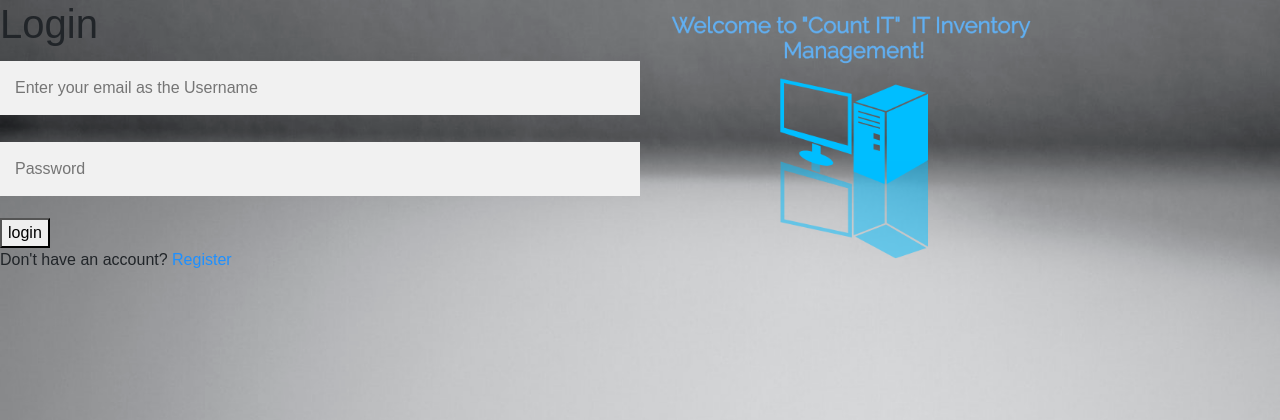
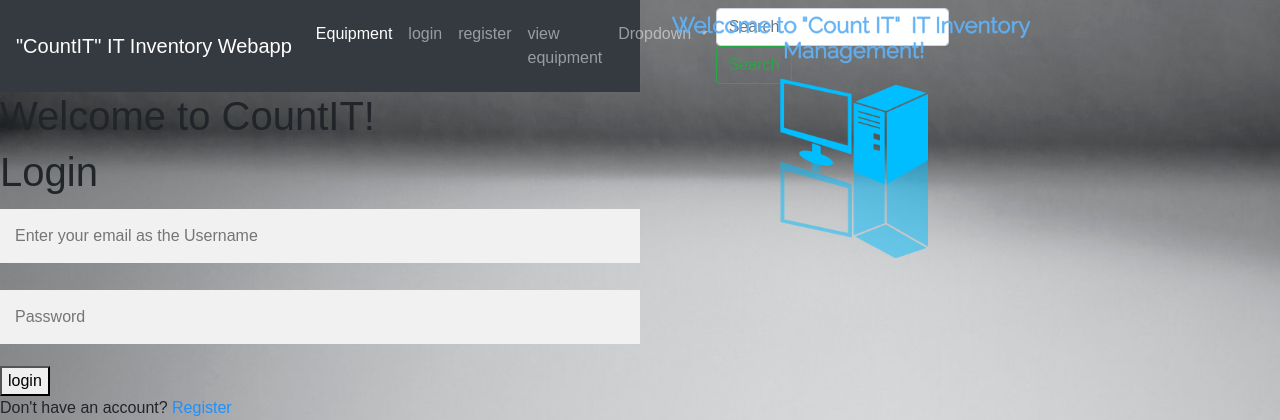
Before and after one commit to vladimirantigua/Capstone, a Django app: page /login/ in a window 1280 px wide. Shown: the top 420 px of the page. Run offline with Django 3.2, Linux system fonts and the light colour scheme; some libraries are stand-ins or nearby versions.

Commit message:
base template file add equipment form and navbar

```diff
--- a/CountIT/CountITapp/static/CountITapp/style.css
+++ b/CountIT/CountITapp/static/CountITapp/style.css
@@ -6,6 +6,7 @@ li a {
     background-size: cover;
     margin: 1px 180px 40px 100px;
     margin-left: 1px;
+    z-index: -1;
 }
 
 #logo {
@@ -43,7 +44,7 @@ li a {
     font-size: 20px;
     background: transparent;
     border: none;
-    color: black;
+    color: white;
     box-shadow: 7px 7px 12px rgb(235, 6, 6);
     transition: 0.5s;
 }
@@ -53,7 +54,7 @@ li a {
     font-size: 20px;
     background: transparent;
     border: none;
-    color: black;
+    color: white;
     box-shadow: 7px 7px 12px rgb(235, 6, 6);
     transition: 0.5s;
 }
@@ -100,6 +101,11 @@ body {
 
 #btn-primary {
     margin: 10px 180px 40px 100px;
+    box-shadow: 7px 7px 12px rgb(235, 6, 6);
+}
+
+#btn-second {
+    margin: 5px 180px 40px 100px;
     box-shadow: 7px 7px 12px rgb(235, 6, 6);
 }
 
@@ -161,7 +167,7 @@ hr {
 
 /* Set a style for the submit button */
 
-.registerbtn {
+#btn_submit {
     background-color: #4CAF50;
     color: white;
     padding: 16px 20px;
@@ -172,7 +178,7 @@ hr {
     opacity: 0.9;
 }
 
-.registerbtn:hover {
+#btn_submit:hover {
     opacity: 1;
 }
 
--- a/CountIT/CountITapp/templates/CountITapp/base.html
+++ b/CountIT/CountITapp/templates/CountITapp/base.html
@@ -1,3 +1,4 @@
+{% load static %}
 <!DOCTYPE html>
 <html lang="en">
 
@@ -6,27 +7,66 @@
     <meta name="viewport" content="width=device-width, initial-scale=1.0">
     <title>CountIT - {% block title %}{% endblock %}</title>
     <link rel="stylesheet" href="https://stackpath.bootstrapcdn.com/bootstrap/4.5.0/css/bootstrap.min.css" integrity="sha384-9aIt2nRpC12Uk9gS9baDl411NQApFmC26EwAOH8WgZl5MYYxFfc+NcPb1dKGj7Sk" crossorigin="anonymous">
+    <link rel="stylesheet" type="text/css" href="{% static 'CountITapp/style.css' %}">
     <script src="https://code.jquery.com/jquery-3.5.1.slim.min.js" integrity="sha384-DfXdz2htPH0lsSSs5nCTpuj/zy4C+OGpamoFVy38MVBnE+IbbVYUew+OrCXaRkfj" crossorigin="anonymous"></script>
     <script src="https://cdn.jsdelivr.net/npm/popper.js@1.16.0/dist/umd/popper.min.js" integrity="sha384-Q6E9RHvbIyZFJoft+2mJbHaEWldlvI9IOYy5n3zV9zzTtmI3UksdQRVvoxMfooAo" crossorigin="anonymous"></script>
     <script src="https://stackpath.bootstrapcdn.com/bootstrap/4.5.0/js/bootstrap.min.js" integrity="sha384-OgVRvuATP1z7JjHLkuOU7Xw704+h835Lr+6QL9UvYjZE3Ipu6Tp75j7Bh/kR0JKI" crossorigin="anonymous"></script>
 </head>
 
 <body>
-    <nav class="navbar navbar-light bg-light">
-        <a class="navbar-brand">CountIT</a>
-        <span>
-        {% comment %}
-            {% if user.is_authenticated %}
-            <span>Logged in as <a href="{% url 'CountITapp:login_page' %}">{{user.username}}</a></span>
-        <a href="{% url 'main:logout' %}">logout</a> {% else %}
-        <a href="{% url 'main:login' %}">login</a> {% endif %}
-        {% endcomment %}
-        </span>
-    </nav>
+    <nav class="navbar navbar-expand-lg navbar-dark bg-dark">
+    <a class="navbar-brand" href="{% url 'CountITapp:equipment' %}">"CountIT" IT Inventory Webapp</a>
+    <button class="navbar-toggler" type="button" data-toggle="collapse" data-target="#navbarSupportedContent" aria-controls="navbarSupportedContent" aria-expanded="false" aria-label="Toggle navigation">
+        <span class="navbar-toggler-icon"></span>
+    </button>
+
+    <div class="collapse navbar-collapse" id="navbarSupportedContent">
+        <ul class="navbar-nav mr-auto">
+            <li class="nav-item active">
+                <a class="nav-link" href="{% url 'CountITapp:equipment' %}">Equipment <span
+                        class="sr-only">(current)</span></a>
+            </li>
+ {% comment %} <li class="nav-item">
+                <a href="{% url 'CountITapp:login_page' %}">login</a>
+                <a href="{% url 'CountITapp:register_page' %}">register</a>
+                <a href="{% url 'CountITapp:equipment' %}">view equipment</a>
+            </li>  {% endcomment %}
+<li class="nav-item">
+                <a class="nav-link" href="{% url 'CountITapp:login_page' %}">login</a>
+
+            </li>
+            <li class="nav-item">
+                <a class="nav-link" href="{% url 'CountITapp:register_page' %}">register</a>
+            </li>
+            <li class="nav-item">
+
+                <a class="nav-link" href="{% url 'CountITapp:equipment' %} ">view equipment</a>
+            </li>
+            </li>
+            <li class="nav-item dropdown">
+                <a class="nav-link dropdown-toggle" href="#" id="navbarDropdown" role="button" data-toggle="dropdown" aria-haspopup="true" aria-expanded="false">
+                    Dropdown
+                </a>
+                <div class="dropdown-menu" aria-labelledby="navbarDropdown">
+                    <a class="dropdown-item" href="#">Action</a>
+                    <a class="dropdown-item" href="#">Another action</a>
+                    <div class="dropdown-divider"></div>
+                    <a class="dropdown-item" href="#">Something else here</a>
+                </div>
+            </li>
+        </ul>
+        <form class="form-inline my-2 my-lg-0">
+            <input class="form-control mr-sm-2" type="search" placeholder="Search" aria-label="Search">
+            <button class="btn btn-outline-success my-2 my-sm-0" type="submit">Search</button>
+        </form>
+    </div>
+</nav>
+
     <main>
         <!-- why after saving the 'block content' are in the same line?
         is there a setting on my VS code I need to enable or disable?  -->
-        {% block content %} {% endblock %}
+        {% block content %}
+        {% endblock %}
     </main>
     <footer class="footer mt-auto py-3">
         <div class="container">
--- a/CountIT/CountITapp/templates/CountITapp/detail.html
+++ b/CountIT/CountITapp/templates/CountITapp/detail.html
@@ -1,4 +1,4 @@
-{% load static %} {% load crispy_forms_tags %}
+{% load static %}
 <!DOCTYPE html>
 <html lang="en">
 
@@ -91,11 +91,11 @@
                 </div>
             </div>
 
-            <form action="{% url 'CountITapp:index' %}" method="GET">
+            <form action="{% url 'CountITapp:equipment' %}" method="GET">
                 <!-- <form action="{% url 'CountITapp:index' %}" method="get"> -->
                 {% csrf_token %}
 
-                <button type="submit" class="btn btn-primary">Go Back to Home Page</button>
+                <button type="submit" class="btn btn-primary">Go Back to Equipment Page</button>
             </form>
     </div>
     <!-- add the footer later because in blocking the back button  -->
--- a/CountIT/CountITapp/templates/CountITapp/login.html
+++ b/CountIT/CountITapp/templates/CountITapp/login.html
@@ -1,4 +1,5 @@
-{% load static %} {% load crispy_forms_tags %}
+{% extends 'CountITapp/base.html' %}
+{% load static %}
 <!DOCTYPE html>
 <html lang="en">
 
@@ -11,6 +12,8 @@
 </head>
 
 <body>
+{% block content %}
+<h1>Welcome to CountIT!</h1>
     <div id="login_logo" class="col-sm-6 banner-image">
         <img src="{% static 'CountITapp/images/Logo_CountITapp.png' %}" class="img-responsive">
     </div>
@@ -31,7 +34,8 @@
         <hr />
         <span>&copy; Created by: Vladimir Antigua 30 Jun 2020 </span>
     </footer>
-
+{% endblock %}
 </body>
 
+
 </html>
--- a/CountIT/CountITapp/views.py
+++ b/CountIT/CountITapp/views.py
@@ -180,9 +180,13 @@ def search(query=None):
 # @login_required requires that the users have to login and it will redirect to the login page to the page we set at the settings Login URLin to see the information on the site this is a decorator @login_required similar to the one we used in Flask
 # if trying to go to the Home Page and you have not logged in yet it will
 # redirect to this page which is the login page: http://localhost:8000/CountITapp/login/?next=/CountITapp/home/ for the user to enter username and pw and then redirect to the home page
-@login_required
+# @login_required
 # Login page view
 def equipment(request):
+    # print(request.user.is_authenticated)
+    if request.user.is_authenticated == False:
+        # redirecting to the login page:
+        return render(request, 'CountITapp/login.html')
     # inventory_items = Inventory.objects.all()
     inventory_items = Inventory.objects.order_by('quantity')
     context = {
```
Also changed, not shown: CountIT/CountITapp/templates/CountITapp/add_equipment.html (+12 -22 lines), CountIT/CountITapp/templates/CountITapp/equipment.html (+26 -26 lines), CountIT/CountITapp/templates/CountITapp/register.html (+4 -4 lines), stuff.txt (+45 -0 lines), CountIT/CountITapp/templates/CountITapp/index.html (line endings or trailing spaces).
